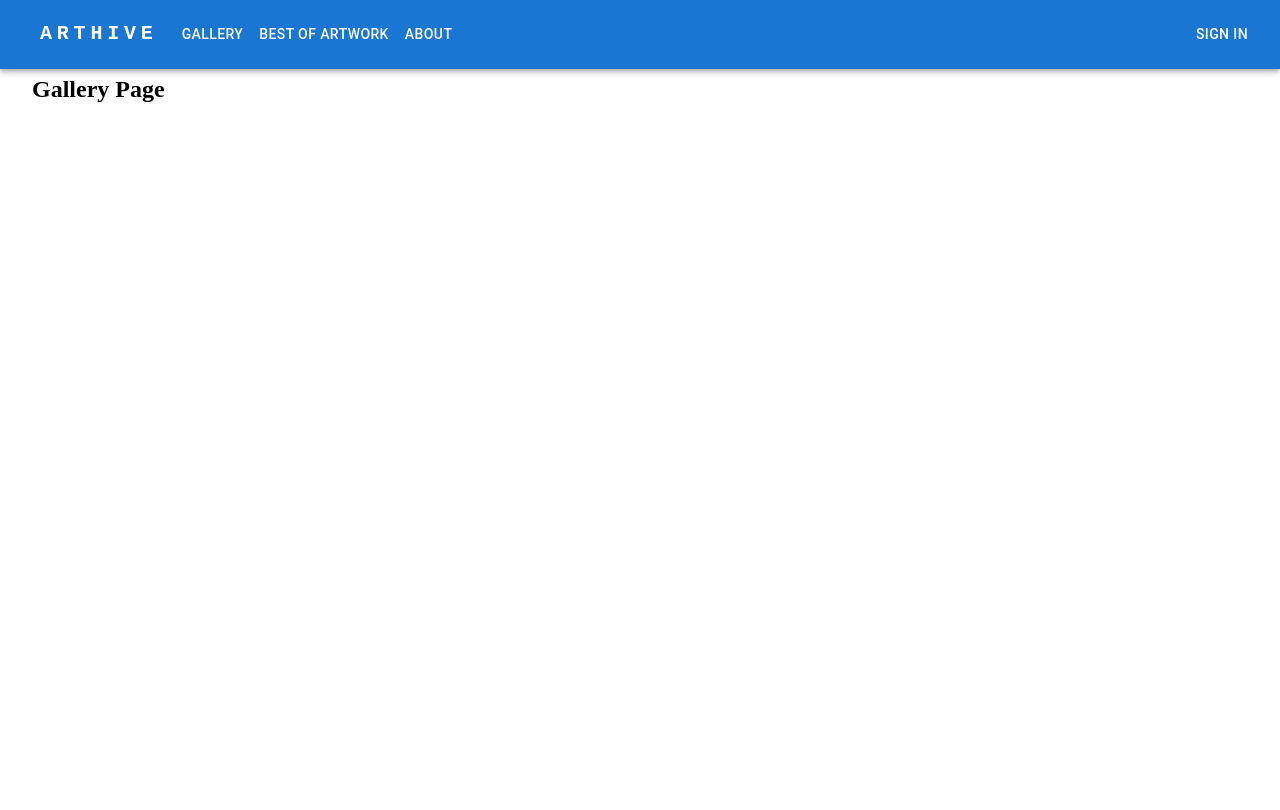
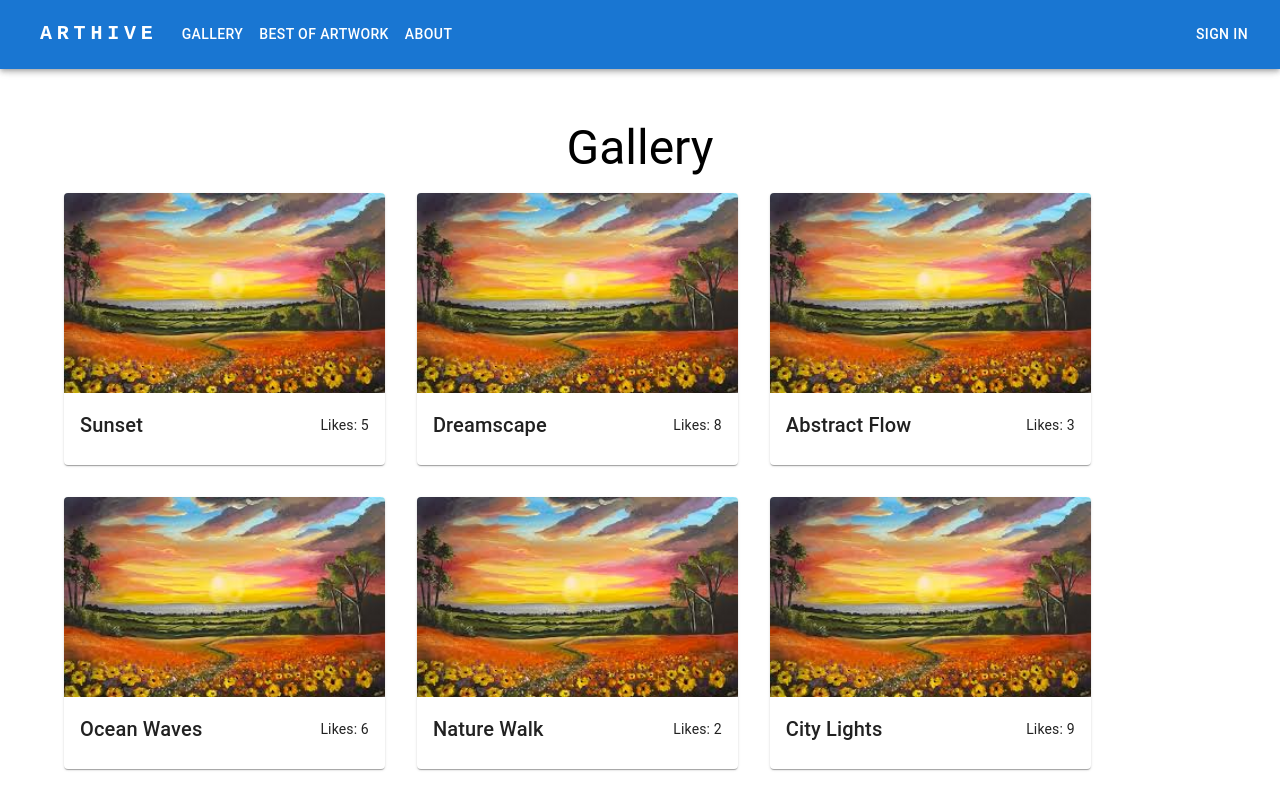
Before and after one commit to Code-the-Dream-School/jj-practicum-team-4-front, a React (Vite) app: page /gallery in a window 1280 px wide. Shown: the top 810 px of the page. Built offline with nearby package versions, Linux system fonts and the light colour scheme; some icons are missing.

Commit message:
Display artwork

```diff
--- a/src/components/usercard/UserCard.styles.jsx
+++ b/src/components/usercard/UserCard.styles.jsx
@@ -23,7 +23,7 @@ export const StyledCard = styled(Card)(() => ({
 
 // Image styles
 export const StyledCardMedia = styled(CardMedia)(() => ({
-  height: 300,
+  height: 400,
   objectFit: "cover",
 }));
 
@@ -39,15 +39,10 @@ export const PlaceholderBox = styled(Box)(() => ({
 }));
 //  Centered Card content styles
 export const StyledCardContent = styled(CardContent )(() => ({
-//  sx: {
-
-
   display: "flex",
   flexDirection: "column",
   alignItems: "center",
   justifyContent: "center"
-
-//  }
 }));
 // Centered like button area
 export const CenteredActions = styled(CardActions)(() => ({
--- a/src/pages/Gallery.jsx
+++ b/src/pages/Gallery.jsx
@@ -1,5 +1,56 @@
-import React from 'react';
+import React, { useState } from 'react';
+import { Modal } from '@mui/material';
+import sampleImage from "../assets/images.jpeg";
+import UserCard from '../components/usercard/usercard.jsx';
+import { Container, Grid, Card, CardMedia, CardContent, Typography, Box } from '@mui/material';
 
 export default function Gallery() {
-  return( <h2>Gallery Page</h2> );
+
+  const [selected, setSelected] = useState(null);
+  // Placeholder artwork data
+  const [artworks] = useState([
+    { id: 1, title: 'Sunset', image: sampleImage, likes: 5  },
+    { id: 2, title: 'Dreamscape', image: sampleImage, likes: 8 },
+    { id: 3, title: 'Abstract Flow', image: sampleImage, likes: 3, user: 'Alex Lee' },
+    { id: 4, title: 'Ocean Waves', image:  sampleImage, likes: 6, user: 'Sam Green' },
+    { id: 5, title: 'Nature Walk', image:  sampleImage, likes: 2, user: 'Chris Blue' },
+    { id: 6, title: 'City Lights', image:  sampleImage, likes: 9, user: 'Pat Red' },
+  ]);
+
+  return (
+    <Container maxWidth="lg" sx={{ py: 8 }}>
+      <Typography variant="h3" align="center" gutterBottom>
+        Gallery
+      </Typography>
+      <Grid container spacing={4}>
+        {artworks.map((art) => (
+          <Grid item xs={12} sm={6} md={4} key={art.id}>
+            <Card onClick={() => setSelected(art)}>
+              <CardMedia component="img" height="200" image={art.image} alt={art.title} />
+              <CardContent>
+                <Box sx={{ display: 'flex', alignItems: 'center', justifyContent: 'space-between' }}>
+                  <Typography variant="h6">{art.title}</Typography>
+                  <Typography variant="body2" sx={{ ml: 2 }}>Likes: {art.likes}</Typography>
+                </Box>
+              </CardContent>
+            </Card>
+          </Grid>
+        ))}
+      </Grid>
+      <Modal open={!!selected} onClose={() => setSelected(null)}>
+        <Box sx={{ position: 'center'}}>
+          {selected && (
+            <UserCard
+              username={selected.user}
+              title={selected.title}
+              description={selected.description || ''}
+              image={selected.image}
+              isOpen={true}
+              onClose={() => setSelected(null)}
+            />
+          )}
+        </Box>
+      </Modal>
+    </Container>
+  );
 }
```
Also changed, not shown: 1 other file (tests, documents, lock files or other folders).
